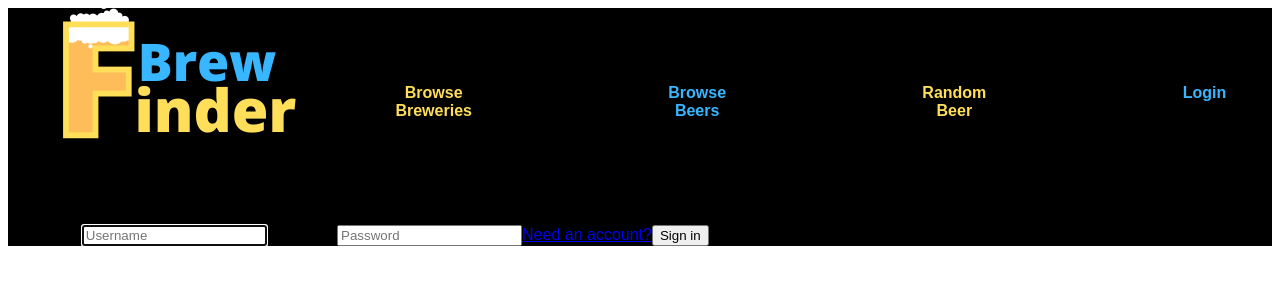
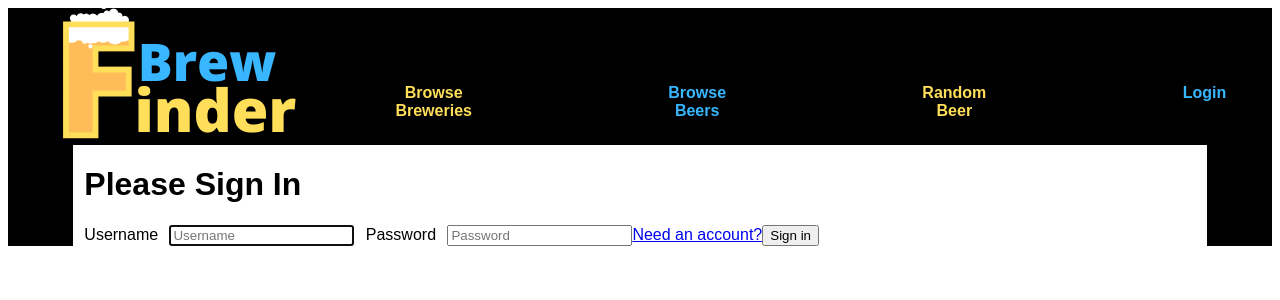
Before and after one commit to Kautzmad/Brewery-Finder, a Vue app in the folder final-capstone/front-end/vue/: page /login in a window 1280 px wide. Shown: the top 300 px of the page. Built offline with nearby package versions, Linux system fonts and the light colour scheme.

Commit message:
style login

```diff
--- /dev/null
+++ b/final-capstone/front-end/vue/src/components/Login.vue
@@ -0,0 +1,96 @@
+<template>
+    <div id="login" class="text-center">
+    <form class="form-signin" @submit.prevent="login">
+      <h1 class="h3 mb-3 font-weight-normal">Please Sign In</h1>
+      <div
+        class="alert alert-danger"
+        role="alert"
+        v-if="invalidCredentials"
+      >Invalid username and password!</div>
+      <div
+        class="alert alert-success"
+        role="alert"
+        v-if="this.$route.query.registration"
+      >Thank you for registering, please sign in.</div>
+      <label for="username" class="sr-only">Username</label>
+      <input
+        type="text"
+        id="username"
+        class="form-control"
+        placeholder="Username"
+        v-model="user.username"
+        required
+        autofocus
+      />
+      <label for="password" class="sr-only">Password</label>
+      <input
+        type="password"
+        id="password"
+        class="form-control"
+        placeholder="Password"
+        v-model="user.password"
+        required
+      />
+      <router-link :to="{ name: 'register' }">Need an account?</router-link>
+      <button type="submit">Sign in</button>
+    </form>
+  </div>
+</template>
+
+<script>
+import authService from "../services/AuthService";
+
+export default {
+    data() {
+    return {
+      user: {
+        username: "",
+        password: ""
+      },
+      invalidCredentials: false
+    };
+  },
+  methods: {
+    login() {
+      authService
+        .login(this.user)
+        .then(response => {
+          if (response.status == 200) {
+            this.$store.commit("SET_AUTH_TOKEN", response.data.token);
+            this.$store.commit("SET_USER", response.data.user);
+            this.$router.push("/");
+          }
+        })
+        .catch(error => {
+          const response = error.response;
+
+          if (response.status === 401) {
+            this.invalidCredentials = true;
+          }
+        });
+    }
+  }
+
+}
+</script>
+
+
+<!-- CSS -->
+<style scoped>
+div#login {
+    background: white;
+    margin-left: 65px; margin-right: 65px;
+    align-content: center;
+}
+.h3 {
+    font-size: 2rem;
+    margin-left: 1%;
+    margin: 1;
+}
+
+.sr-only {
+    font-size: 50;
+    margin-left: 1%;
+    margin-right: 1%;
+}
+</style>
--- a/final-capstone/front-end/vue/src/views/Login.vue
+++ b/final-capstone/front-end/vue/src/views/Login.vue
@@ -1,48 +1,16 @@
 <template>
-  <div id="login" class="text-center">
-    <form class="form-signin" @submit.prevent="login">
-      <h1 class="h3 mb-3 font-weight-normal">Please Sign In</h1>
-      <div
-        class="alert alert-danger"
-        role="alert"
-        v-if="invalidCredentials"
-      >Invalid username and password!</div>
-      <div
-        class="alert alert-success"
-        role="alert"
-        v-if="this.$route.query.registration"
-      >Thank you for registering, please sign in.</div>
-      <label for="username" class="sr-only">Username</label>
-      <input
-        type="text"
-        id="username"
-        class="form-control"
-        placeholder="Username"
-        v-model="user.username"
-        required
-        autofocus
-      />
-      <label for="password" class="sr-only">Password</label>
-      <input
-        type="password"
-        id="password"
-        class="form-control"
-        placeholder="Password"
-        v-model="user.password"
-        required
-      />
-      <router-link :to="{ name: 'register' }">Need an account?</router-link>
-      <button type="submit">Sign in</button>
-    </form>
-  </div>
+  <login/>
 </template>
 
 <script>
 import authService from "../services/AuthService";
+import Login from "../components/Login"
 
 export default {
-  name: "login",
-  components: {},
+  name: "login-view",
+  components: {
+    Login
+  },
   data() {
     return {
       user: {
@@ -74,3 +42,9 @@ export default {
   }
 };
 </script>
+
+
+
+<style scoped>
+
+</style>
```
